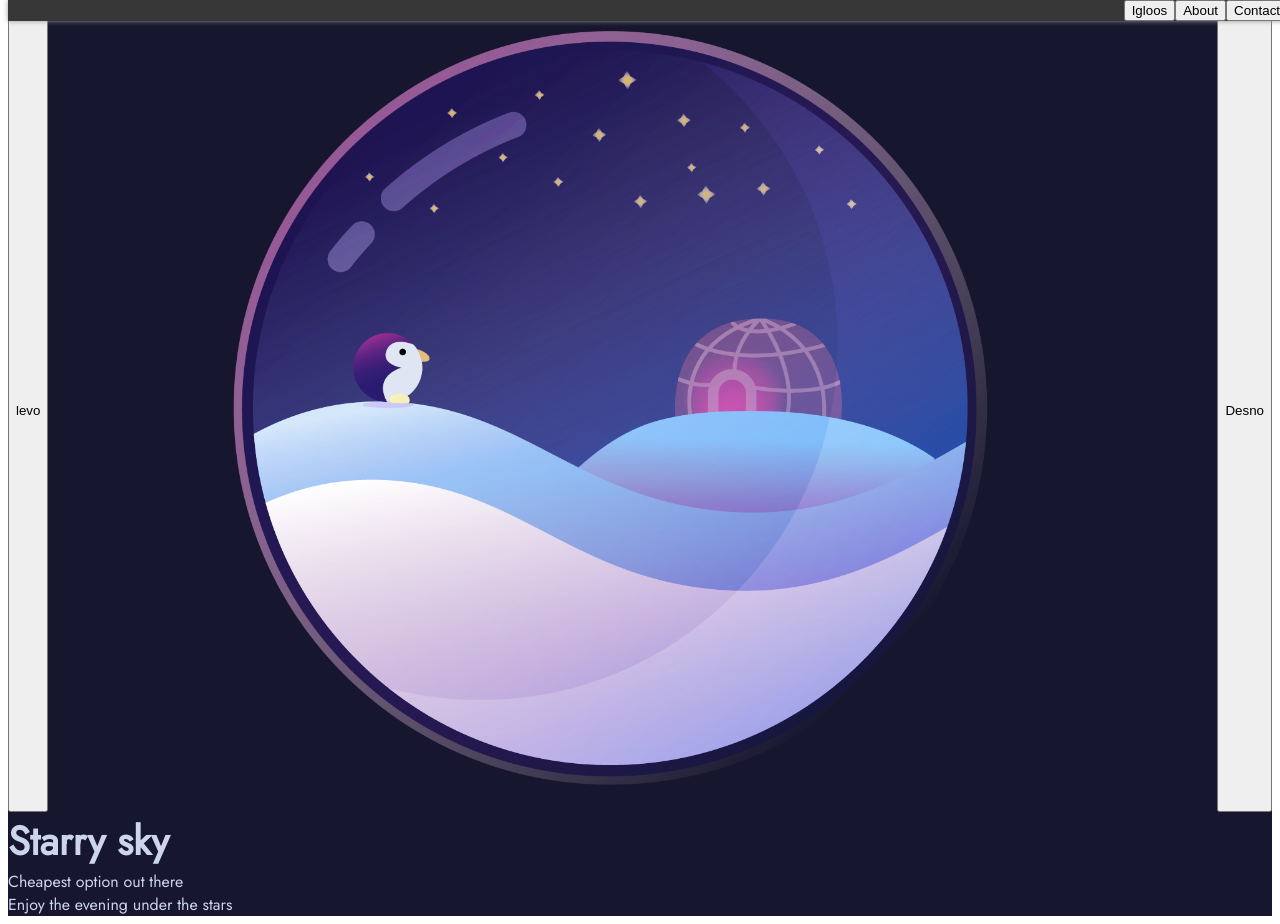
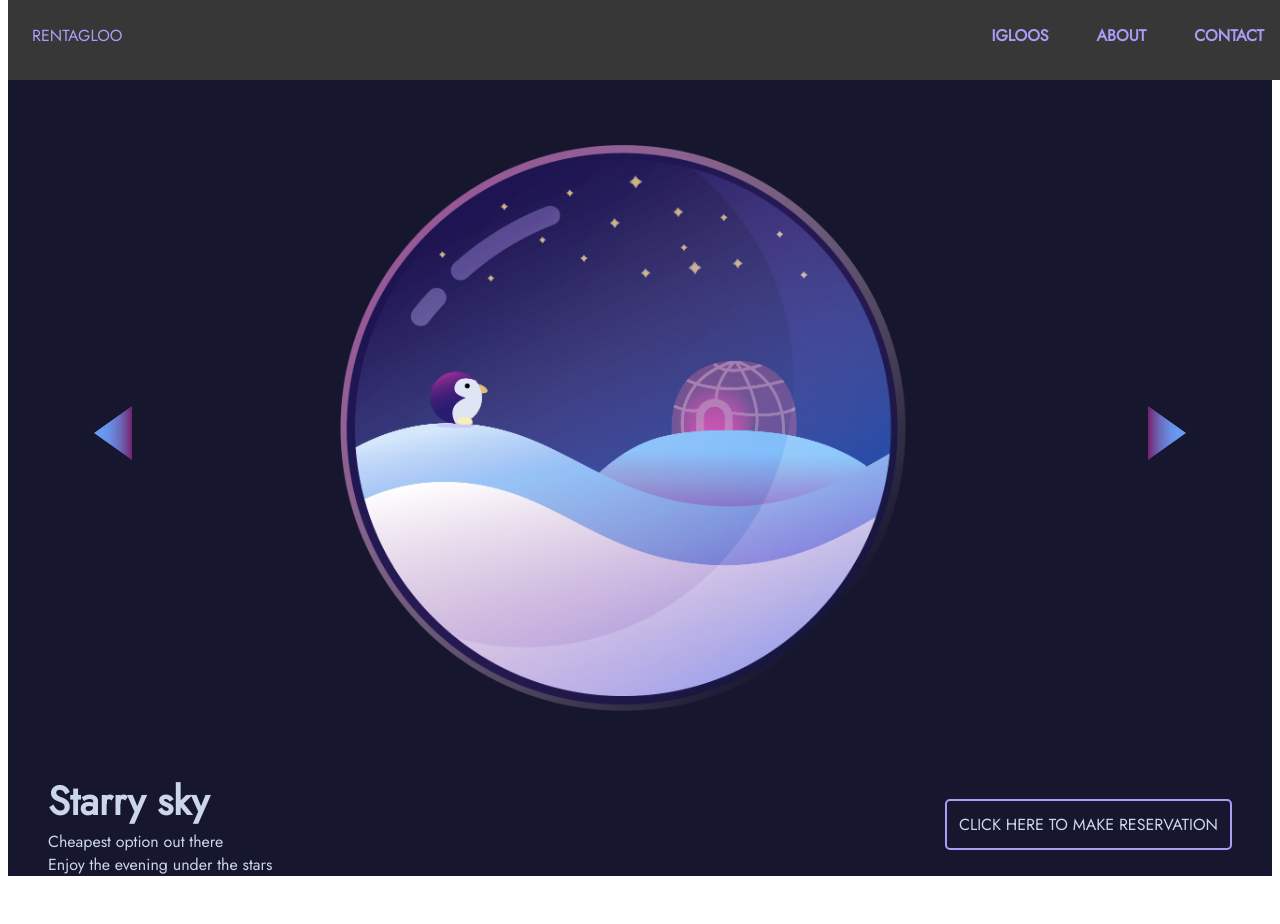
Before and after one commit to ivukelic/rentagloo, a React app: page / in a window 1280 px wide. After the commit the page ends 884 px from the top, so only its background shows below. Built offline with nearby package versions, Linux system fonts and the light colour scheme.

Commit message:
upgrades to igloos, color theme

```diff
--- a/src/app/assets/colorTheme.module.css
+++ /dev/null
@@ -1,4 +0,0 @@
-/*
-TO DO:
-lightBlue = #CCD6EB;
-blue = #669FF6; */
--- a/src/app/components/Images/ImageList.js
+++ b/src/app/components/Images/ImageList.js
@@ -3,5 +3,7 @@ import aurora from '../../assets/Igloo/pengu_planet-aurora.png';
 import boba from '../../assets/Igloo/pengu_planet-boba.png';
 import bubblegum from '../../assets/Igloo/pengu_planet-bubblegum.png';
 import stars from '../../assets/Igloo/pengu_planet-stars.png';
+import left from '../../assets/left.svg';
+import right from '../../assets/right.svg';
 
-export { pic, aurora, boba, bubblegum, stars };
+export { pic, aurora, boba, bubblegum, stars, left, right };
--- a/src/app/components/Navigation/Navigation.js
+++ b/src/app/components/Navigation/Navigation.js
@@ -6,13 +6,20 @@ const Navigation = () => {
     return (
         <div className={styles.nav}>
             <div>
-                <Button to="/igloos">Igloos</Button>
+                <Button className={styles.logo}>Rentagloo</Button>
             </div>
             <div>
-                <Button to="/about">About</Button>
-            </div>
-            <div>
-                <Button to="/contact">Contact</Button>
+                <Button className={styles.navItem} to="/igloos">
+                    Igloos
+                </Button>
+
+                <Button className={styles.navItem} to="/about">
+                    About
+                </Button>
+
+                <Button className={styles.navItem} to="/contact">
+                    Contact
+                </Button>
             </div>
         </div>
     );
--- a/src/app/components/Navigation/Navigation.module.css
+++ b/src/app/components/Navigation/Navigation.module.css
@@ -1,18 +1,42 @@
 .nav {
     display: flex;
     flex-direction: row;
-    justify-content: flex-end;
+    justify-content: space-between;
     width: 100%;
+    height: 80px;
     background-color: #373737;
     position: fixed;
     z-index: 200;
     top: 0;
-
-    box-shadow: 0 0 5px 0 rgb(151, 151, 151);
 }
 
 .navItem {
-    padding: 10px;
-    color: #b64fc8;
-    text-decoration: none;
+    background-color: unset;
+    border: none;
+    font-weight: bold;
+    padding: 24px;
+    font-family: 'Jost', sans-serif;
+    text-transform: uppercase;
+    font-size: 16px;
+    cursor: pointer;
+    color: var(--lilac);
 }
+
+.logo {
+    background-color: unset;
+    border: none;
+    padding: 24px;
+    font-family: 'Jost', sans-serif;
+    text-transform: uppercase;
+    font-size: 16px;
+    cursor: pointer;
+    color: var(--lilac);
+}
+
+.navItem:focus {
+    outline: none;
+}
+
+.logo:focus {
+    outline: none;
+}
--- a/src/app/pages/Igloos/Igloos.js
+++ b/src/app/pages/Igloos/Igloos.js
@@ -61,20 +61,27 @@ const Igloos = () => {
     return (
         <div className={styles.container}>
             <div className={styles.slideshow}>
-                <Button onClick={handleLeftClick} className={styles.btnLeft}>
-                    levo
+                <Button onClick={handleLeftClick} className={styles.btnScroll}>
+                    <Image src="left" />
                 </Button>
                 <div className={styles.pic}>
                     <Image className={styles.image} src={currentIgloo.pic} />
                 </div>
-                <Button onClick={handleRightClick} className={styles.btnRight}>
-                    Desno
+                <Button onClick={handleRightClick} className={styles.btnScroll}>
+                    <Image src="right" />
                 </Button>
             </div>
-            <div className={styles.info}>
-                <div className={styles.name}>{currentIgloo.name}</div>
-                <div className={styles.fact}>{currentIgloo.fact1}</div>
-                <div className={styles.fact}>{currentIgloo.fact2}</div>
+            <div className={styles.data}>
+                <div className={styles.info}>
+                    <div className={styles.name}>{currentIgloo.name}</div>
+                    <div className={styles.fact}>{currentIgloo.fact1}</div>
+                    <div className={styles.fact}>{currentIgloo.fact2}</div>
+                </div>
+                <div className={styles.buttonContainer}>
+                    <Button className={styles.btnReservation}>
+                        Click here to make reservation
+                    </Button>
+                </div>
             </div>
         </div>
     );
--- a/src/app/pages/Igloos/Igloos.module.css
+++ b/src/app/pages/Igloos/Igloos.module.css
@@ -1,7 +1,12 @@
+@import '../../utils/colorTheme.module.css';
+
 .container {
     display: flex;
     flex-direction: column;
-    background-color: #16162e;
+    background-color: var(--dark-blue);
+    padding-left: 40px;
+    padding-right: 40px;
+    padding-top: 80px;
 }
 
 .slideshow {
@@ -9,34 +14,75 @@
     flex-direction: row;
     justify-content: center;
     place-content: space-between;
+    padding-top: 40px;
+    padding-bottom: 40px;
+    margin-left: 40px;
+    margin-right: 40px;
 }
 
-.btnLeft {
+.btnScroll {
+    height: 50px;
+    width: 50px;
+    background-color: unset;
+    border: none;
+    align-self: center;
+    cursor: pointer;
 }
 
-.btnRight {
+.btnScroll:focus {
+    outline: none;
 }
 
 .picContainer {
-    width: 800px;
-    height: 800px;
+    width: 600px;
+    height: 600px;
+    border: none;
 }
 
 .image {
     object-fit: contain;
-    width: 800px;
-    height: 800px;
+    width: 600px;
+    height: 600px;
+}
+
+.data {
+    display: flex;
+}
+
+.info {
+    display: flex;
+    flex-direction: column;
 }
 
 .name {
     font-family: 'Jost', sans-serif;
     font-weight: bold;
-    color: #ccd6eb;
+    color: var(--grey);
     font-size: 40px;
 }
 
 .fact {
     font-family: 'Jost', sans-serif;
-    color: #ccd6eb;
+    color: var(--grey);
     font-size: 16px;
 }
+
+.buttonContainer {
+    align-self: center;
+    margin-left: auto;
+}
+.btnReservation {
+    background-color: unset;
+    border: 2px var(--lilac) solid;
+    border-radius: 5px;
+    padding: 12px;
+    font-family: 'Jost', sans-serif;
+    text-transform: uppercase;
+    font-size: 16px;
+    cursor: pointer;
+    color: var(--grey);
+}
+
+.btnReservation:focus {
+    outline: none;
+}
--- /dev/null
+++ b/src/app/utils/colorTheme.module.css
@@ -0,0 +1,10 @@
+:root {
+    --dark-blue: #16162e;
+    --dark-grey: #373737;
+    --grey: #ccd6eb;
+    --light-blue: #669ff6;
+    --lilac: #ac9cf6;
+    --mauve: #ae76a6;
+    --violet: #74226c;
+    --dark-violet: #4b2142;
+}
```
Also changed, not shown: src/app/assets/github.svg (added).
